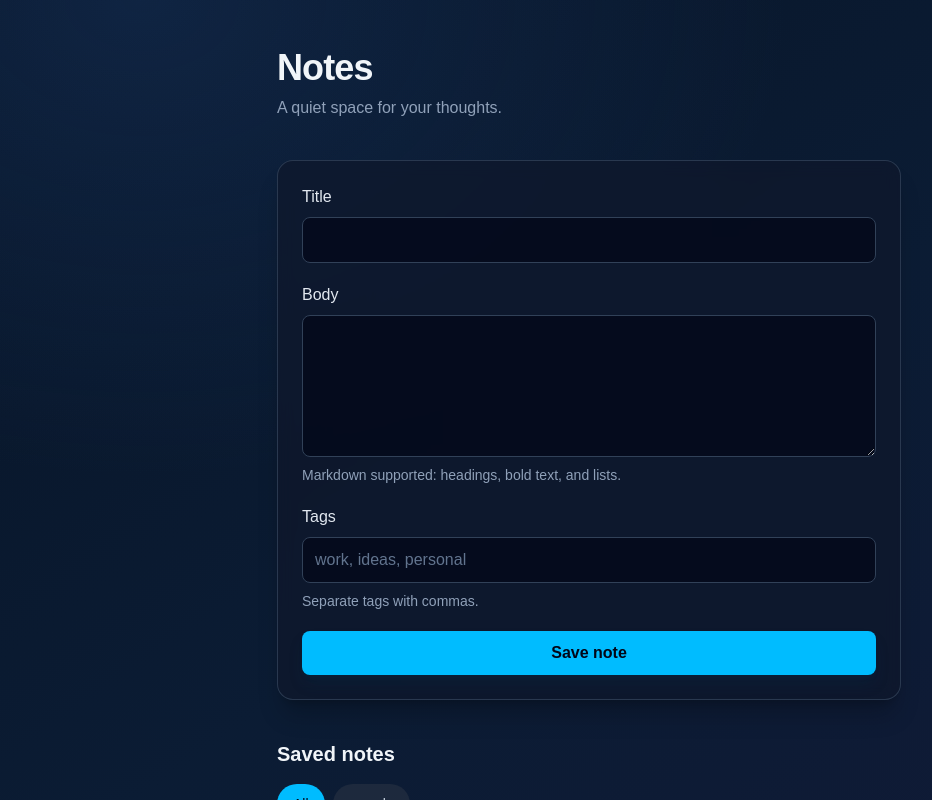
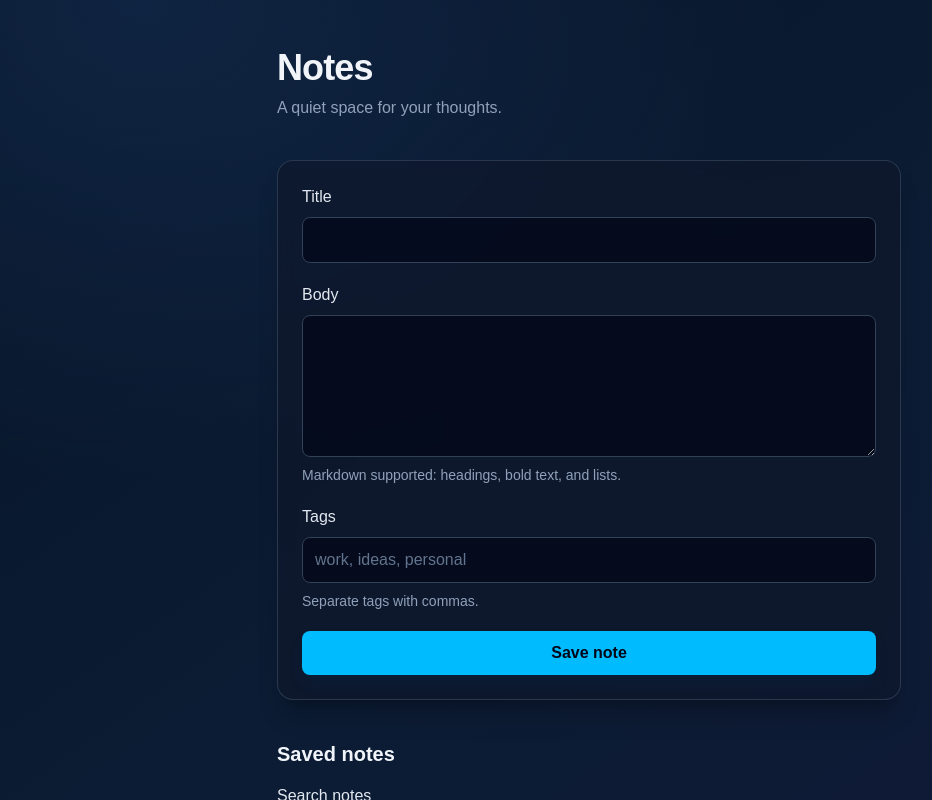
Before and after one commit to EmmyCodes1106/notetaker, a Next.js app in the folder notes/: page / in a window 1280 px wide. Both pictures are taken after typing "Sample", "Sample", "Sample" into the empty fields and a click on the button "Save note". Shown: the top 800 px of the page, without its empty margins (51-983 px from the left). Built offline with nearby package versions, Linux system fonts and the light colour scheme.

Commit message:
Piece 5: search notes

```diff
--- a/notes/app/page.tsx
+++ b/notes/app/page.tsx
@@ -31,6 +31,7 @@ function isNote(value: unknown): value is Note {
 export default function Home() {
   const [notes, setNotes] = useState<Note[]>([]);
   const [selectedTag, setSelectedTag] = useState<string | null>(null);
+  const [search, setSearch] = useState("");
   const [error, setError] = useState("");
   const [storageError, setStorageError] = useState("");
   const [isLoading, setIsLoading] = useState(true);
@@ -98,9 +99,15 @@ export default function Home() {
   }
 
   const availableTags = [...new Set(notes.flatMap((note) => note.tags))].sort();
-  const visibleNotes = notes.filter(
-    (note) => selectedTag === null || note.tags.includes(selectedTag),
-  );
+  const normalizedSearch = search.trim().toLowerCase();
+  const visibleNotes = notes.filter((note) => {
+    const matchesTag = selectedTag === null || note.tags.includes(selectedTag);
+    const matchesSearch =
+      !normalizedSearch ||
+      note.title.toLowerCase().includes(normalizedSearch) ||
+      note.body.toLowerCase().includes(normalizedSearch);
+    return matchesTag && matchesSearch;
+  });
 
   return (
     <main className="mx-auto flex w-full max-w-2xl flex-1 flex-col gap-8 px-4 py-8 text-slate-100 sm:gap-10 sm:px-6 sm:py-12">
@@ -193,6 +200,18 @@ export default function Home() {
             Saved notes
           </h2>
 
+          <label htmlFor="search" className="font-medium text-slate-200">
+            Search notes
+          </label>
+          <input
+            id="search"
+            type="search"
+            value={search}
+            onChange={(event) => setSearch(event.target.value)}
+            placeholder="Search titles and note bodies"
+            className="w-full rounded-lg border border-slate-700 bg-slate-950/70 px-3 py-2.5 text-slate-100 placeholder:text-slate-500 focus:border-sky-400 focus:outline-none focus:ring-2 focus:ring-sky-400/20"
+          />
+
           <div className="flex flex-wrap gap-2" aria-label="Filter by tag">
             <button
               type="button"
@@ -227,6 +246,11 @@ export default function Home() {
             ))}
           </div>
 
+          {visibleNotes.length === 0 ? (
+            <p className="py-4 text-slate-400" role="status">
+              No notes match your search or selected tag.
+            </p>
+          ) : (
             <ul className="flex flex-col gap-4">
               {visibleNotes.map((note) => (
                 <li
@@ -258,6 +282,7 @@ export default function Home() {
                 </li>
               ))}
             </ul>
+          )}
         </section>
       ) : (
         <p className="text-slate-400">No notes yet. Add one above.</p>
```
Lines whose indentation alone changed are shown as unchanged.
